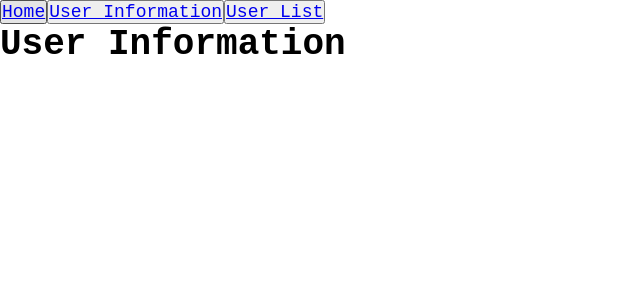
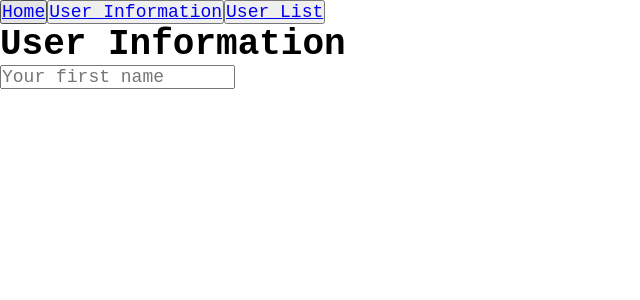
Before and after one commit to dEhiN/SD-Training-Master, a React (Vite) app in the folder local/canadian-business-college/full-stack-web-application/Module7_MEAN_Stack/assignments/1/code/assignment_one/: page /userinfoform in a window 1280 px wide. Shown: the top 300 px of the page, without its empty margins (0-640 px from the left). Built offline with nearby package versions, Linux system fonts and the light colour scheme; the HTML template or start-up script is replaced by a standard one; a web font is replaced by a local one.

Commit message:
Started adding a form to UserInfoFormPage along with the logic to handle the data

```diff
--- a/local/canadian-business-college/full-stack-web-application/Module7_MEAN_Stack/assignments/1/code/assignment_one/src/pages/UserInfoFormPage.jsx
+++ b/local/canadian-business-college/full-stack-web-application/Module7_MEAN_Stack/assignments/1/code/assignment_one/src/pages/UserInfoFormPage.jsx
@@ -1,4 +1,7 @@
 /** This component will act as the User Information Form page. */
+
+/** React-specific import */
+import { useState, useEffect } from "react";
 
 /** Custom component imports */
 import HeadingLevelOne from "../components/HeadingLevelOne";
@@ -9,7 +12,47 @@ import HeadingLevelOne from "../components/HeadingLevelOne";
  * @return {JSX.Element} The full rendered User Information page.
  */
 function UserInfoFormPage() {
-	return <HeadingLevelOne text="User Information" />;
+	// An object to store the form data
+	const [userInfo, setUserInfo] = useState({
+		first_name: "",
+		last_name: "",
+		email: "",
+		company: "",
+		role: "",
+		birth_date: Date,
+		age: 0,
+	});
+
+	useEffect(() => {
+		console.log(userInfo);
+	}, [userInfo]);
+
+	/**
+	 * This function updates the values for the userInfo object every time a user enters data into one of the form fields.
+	 *
+	 * @param {React.BaseSyntheticEvent} event - The React event that called this function
+	 */
+	const updateValues = (event) => {
+		console.log(userInfo.first_name);
+		setUserInfo({
+			...userInfo,
+			[event.target.name]: event.target.value,
+		});
+	};
+
+	return (
+		<>
+			<HeadingLevelOne text="User Information" />
+			<form>
+				<input
+					type="text"
+					name="first_name"
+					placeholder="Your first name"
+					onChange={updateValues}
+				></input>
+			</form>
+		</>
+	);
 }
 
 export default UserInfoFormPage;
```
